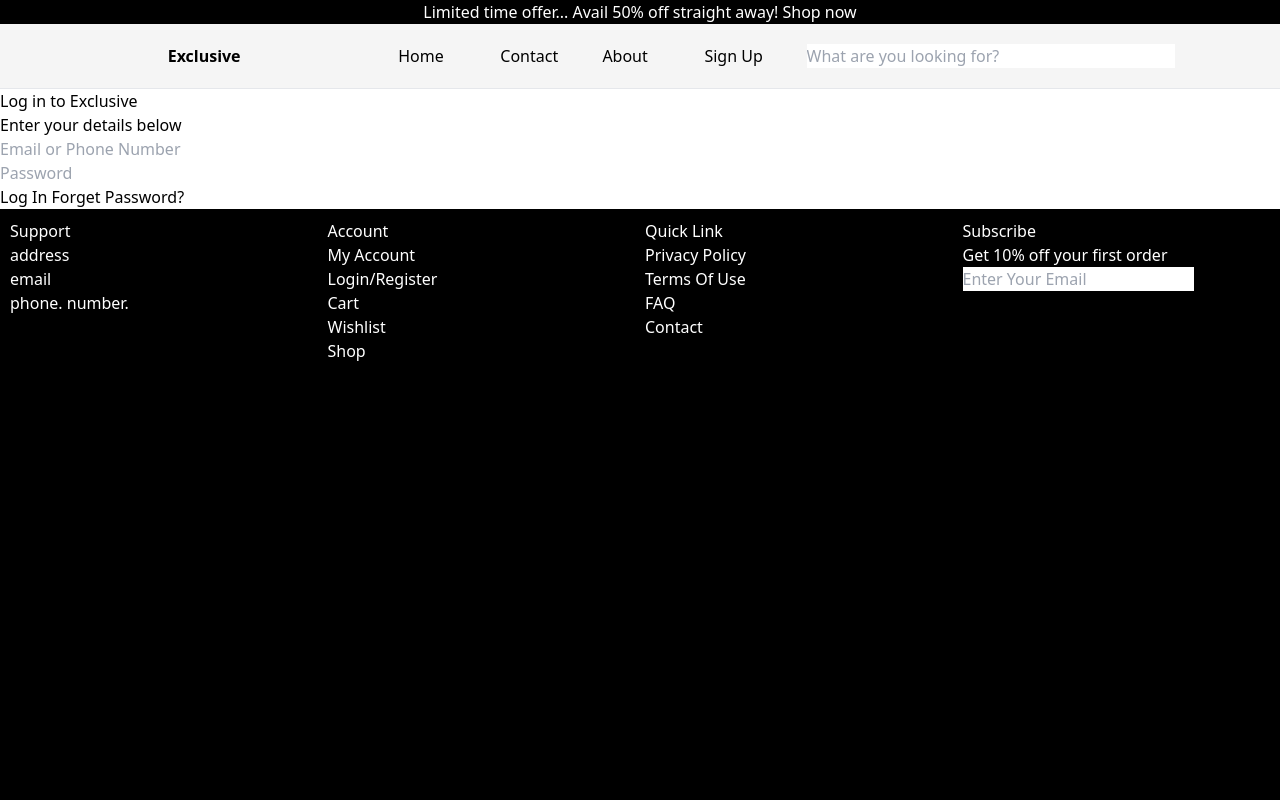
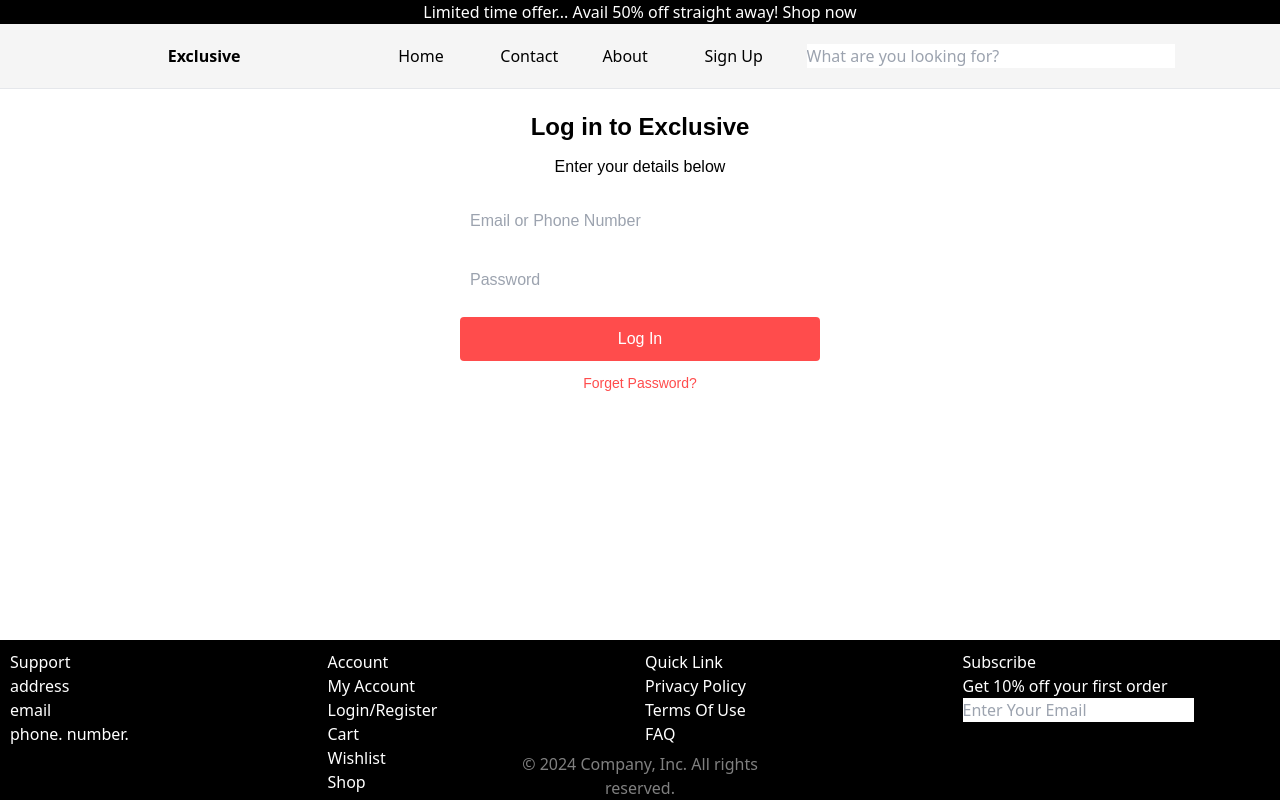
Before and after one commit to Naman-27072004/Summer-project, a React (Vite) app in the folder frontend/: page /login in a window 1280 px wide. Shown: the top 800 px of the page. Built offline with nearby package versions, Linux system fonts and the light colour scheme.

Commit message:
first commit

```diff
--- a/frontend/src/Styles/footer.css
+++ b/frontend/src/Styles/footer.css
@@ -5,11 +5,18 @@
     gap: 10px;
     padding: 10px;
     grid-template-columns: 1fr 1fr 1fr 1fr;
-    height: 100vh;
+    max-height: 160px;
+    bottom: 0;
+    position: absolute;
+    width: 100%;
 }
 
 .copy{
     background-color: black;
     color: grey;
     text-align: center;
+    position: absolute;
+    bottom: 0;
+    margin-right:40%;
+    margin-left: 40%;
 }
--- a/frontend/src/Styles/login.css
+++ b/frontend/src/Styles/login.css
@@ -0,0 +1,43 @@
+.container {
+    max-width: 400px;
+    margin:  auto;
+    padding: 20px;
+    text-align: center;
+    font-family: Arial, sans-serif;
+  }
+  .container h1 {
+    font-size: 24px;
+    font-weight: bold;
+    margin-bottom: 10px;
+  }
+  .container p {
+    margin-bottom: 20px;
+  }
+  .input-group {
+    margin-bottom: 15px;
+  }
+  .input-group input {
+    width: 100%;
+    padding: 10px;
+    font-size: 16px;
+    outline:none;
+    border:none;
+  }
+  .login-button {
+    width: 100%;
+    padding: 10px;
+    background-color: #ff4c4c;
+    border: none;
+    border-radius: 4px;
+    color: white;
+    font-size: 16px;
+    cursor: pointer;
+  }
+  .forgot-password {
+    margin-top: 10px;
+  }
+  .forgot-password a {
+    color: #ff4c4c;
+    text-decoration: none;
+    font-size: 14px;
+  }
--- a/frontend/src/components/Footer.jsx
+++ b/frontend/src/components/Footer.jsx
@@ -72,10 +72,11 @@ function Footer() {
         </li>
       </ul>
       </div>
-    </div>
-    <div className='copy'>
+      <div className='copy'>
       <p>© 2024 Company, Inc. All rights reserved.</p>
     </div>
+    </div>
+
   </footer>
 </div>
 
--- a/frontend/src/pages/login.jsx
+++ b/frontend/src/pages/login.jsx
@@ -1,16 +1,20 @@
 import '../Styles/login.css'
 function Login() {
     return <div className="container">
-        <h2>Log in to Exclusive</h2>
+        <h1>Log in to Exclusive</h1>
         <p>Enter your details below</p>
         <form>
-            <input type="text" placeholder="Email or Phone Number" />
-            <br/>
-            <input type="password" placeholder="Password" />
-            <br/>
-
-            <button type="submit">Log In <a href="/account">Forget Password?</a></button>
+            <div className="input-group">
+                <input type="text" placeholder="Email or Phone Number" />
+            </div>
+            <div className="input-group">
+                <input type="password" placeholder="Password" />
+            </div>
+            <button type="submit" className="login-button ">Log In</button>
         </form>
+        <div className="forgot-password">
+            <a href="/account">Forget Password?</a>
+        </div>
     </div>
 }
 export default Login;
--- a/frontend/src/pages/signup.jsx
+++ b/frontend/src/pages/signup.jsx
@@ -1,6 +1,6 @@
 
 function Signup() {
-    return <div className="container">
+    return <div className="container1">
         <h1>Create an account!</h1>
         <p>Enter your details below:</p>
         <form>
```
